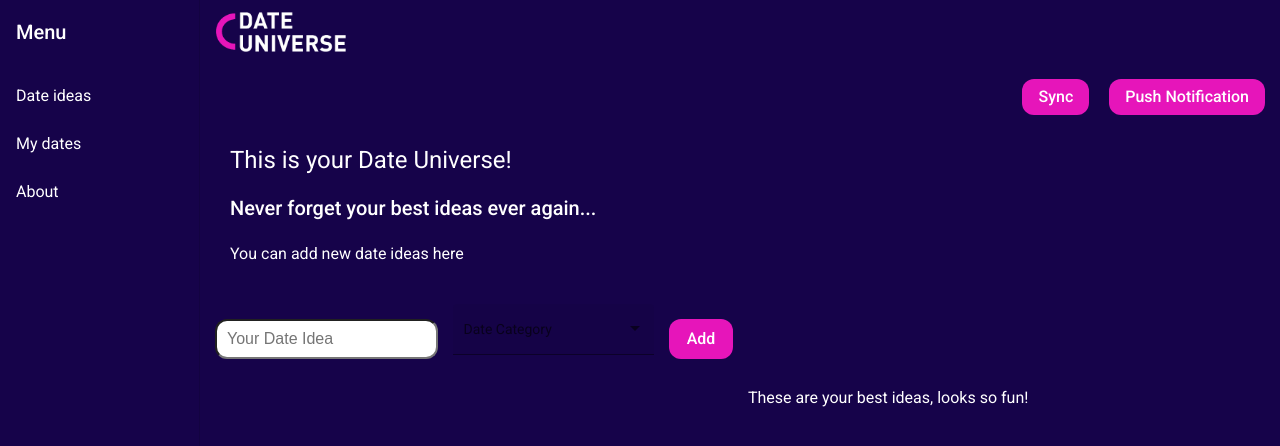
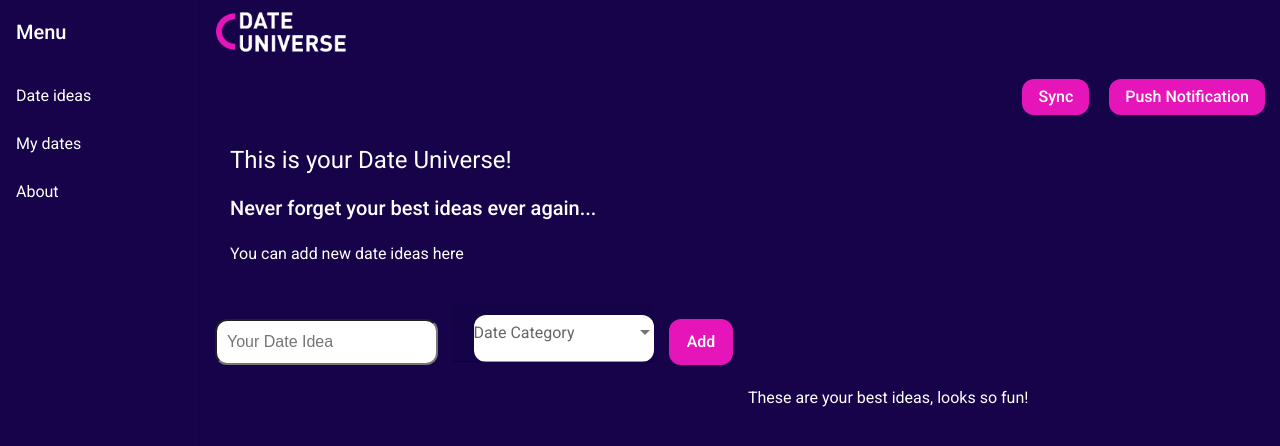
Before and after one commit to BluescreenCreator/PWA_Date_Universe, an Angular app: page / in a window 1280 px wide. Shown: the top 446 px of the page. Built offline with nearby package versions, Linux system fonts and the light colour scheme.

Commit message:
input design

```diff
--- a/src/styles.css
+++ b/src/styles.css
@@ -1,14 +1,17 @@
 /* You can add global styles to this file, and also import other style files */
 
-html, body { height: 100%; }
+html,
 body {
-    margin: 0;
-    font-family: 'Open Sans', sans-serif;
-   }
+  height: 100%;
+}
+body {
+  margin: 0;
+  font-family: "Open Sans", sans-serif;
+}
 
-.mat-drawer-content{
-    background-color:#16034A;
-  }
+.mat-drawer-content {
+  background-color: #16034a;
+}
 
 ul {
   margin: 0;
@@ -16,5 +19,13 @@ ul {
 }
 
 .mat-select-option {
-    color: #E615BA;
-  }
+  color: #e615ba;
+}
+
+.mat-form-field-infix {
+  background-color: white !important;
+  font-size: 12pt !important;
+  border-radius: 12px !important;
+  left: 10px !important;
+  color: #e615ba !important;
+}
```
